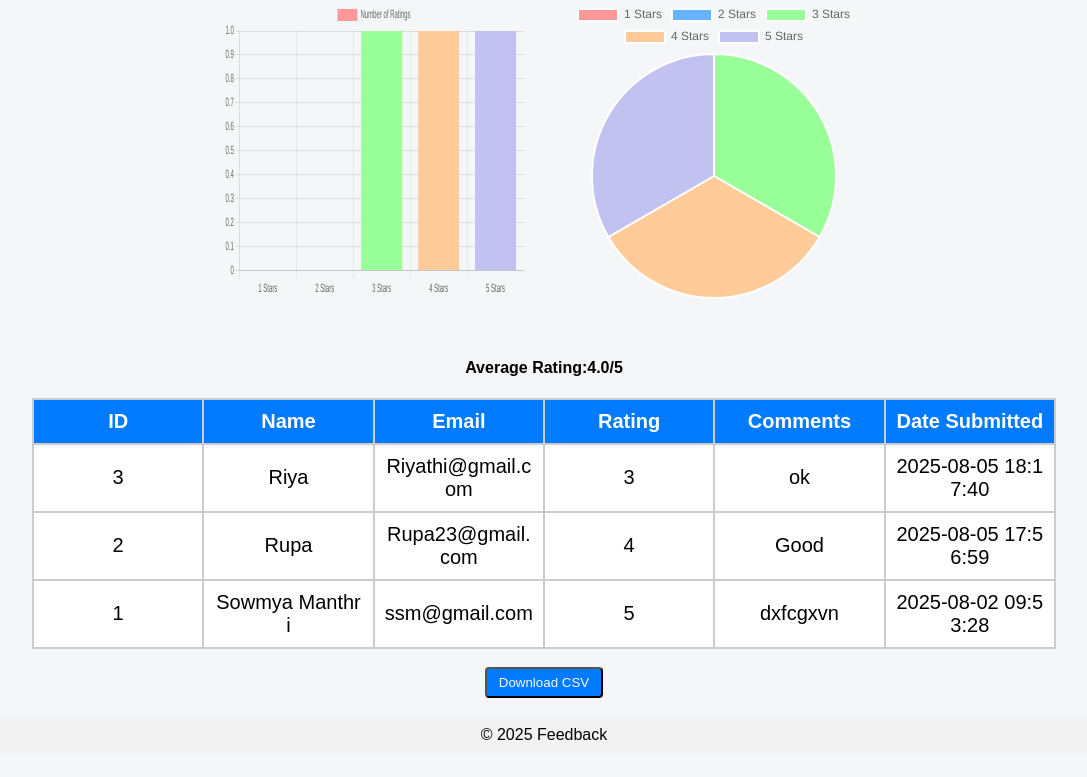
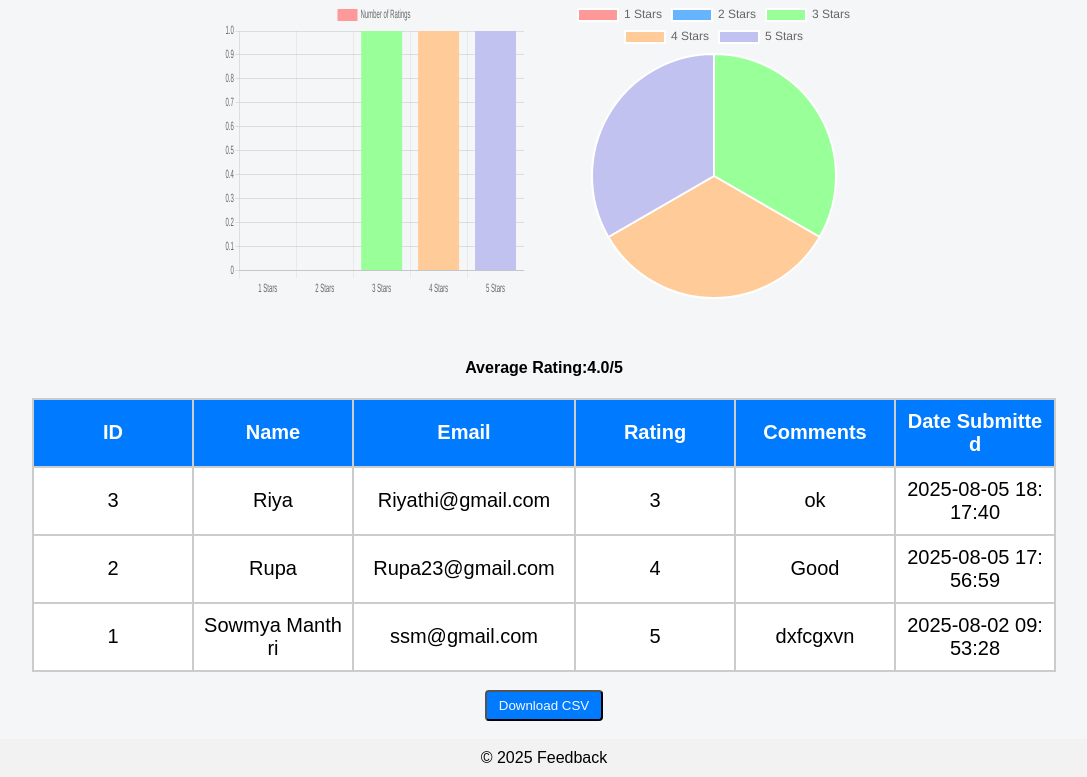
Before and after one commit to mantrisowmya/feedback-app, a Flask app: page /admin-dashboard in a window 1280 px wide. Shown: the part 286-1063 px from the top of the page, without its empty margins (96-1183 px from the left). Before the commit the page ends 1026 px from the top, so only its background shows below. Run offline with Flask 3, Linux system fonts and the light colour scheme; the visitor is signed in with stand-in values (Sample User, id 1); data comes from the database, SQL or seed files in the repository.

Commit message:
Fix email column wrapping in admin table

```diff
--- a/templates/admin.html
+++ b/templates/admin.html
@@ -74,7 +74,6 @@
             width: 80%;
             border-collapse: collapse;
             table-layout: fixed;
-            word-wrap: break-word;
             background-color: #fff;
 
         }
@@ -138,6 +137,14 @@
             text-align: center;
             padding: 10px;
             background-color: #f2f2f2;
+        }
+
+        table>thead>tr>th:nth-child(3),
+        table>tbody>tr>td:nth-child(3) {
+            width: 200px !important;
+            white-space: normal !important;
+            overflow-wrap: anywhere !important;
+            word-break: break-word !important;
         }
     </style>
 </head>
```
